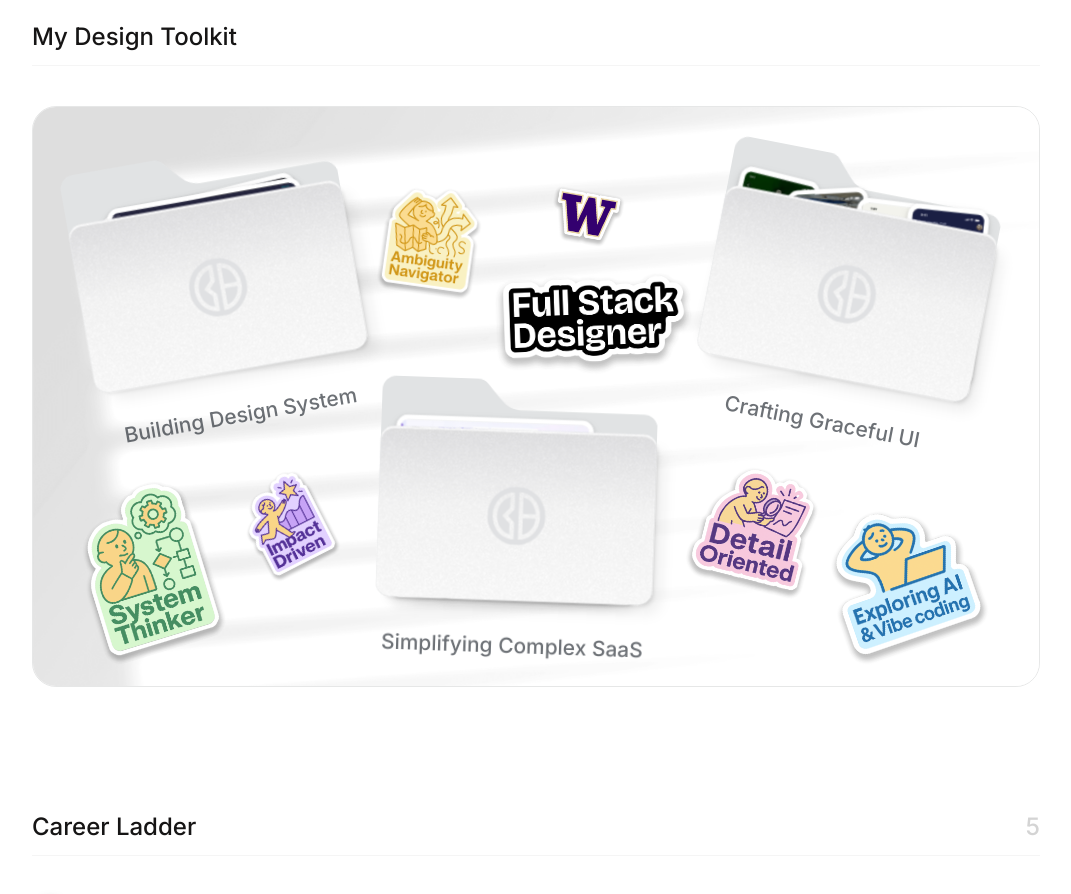
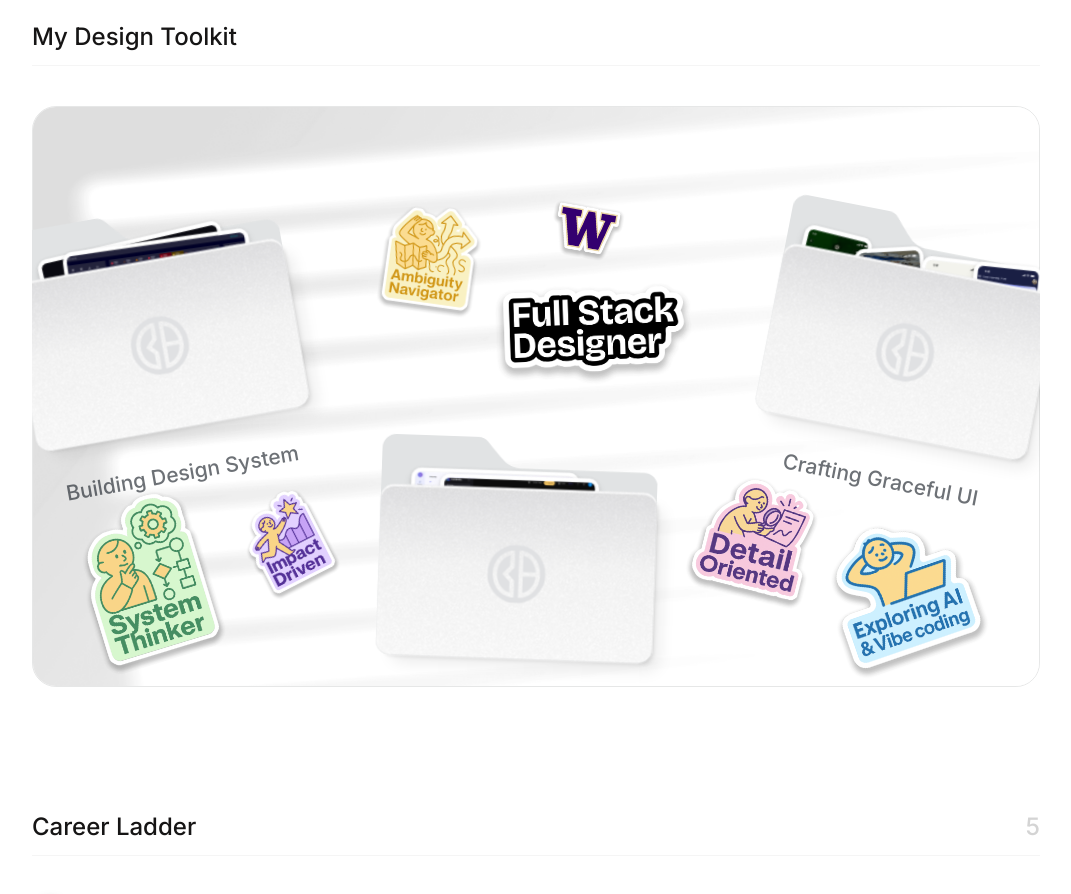
Before and after one commit to de-nsign/portfolio, a Next.js app: page / in a window 1280 px wide. Shown: the part 3320-4214 px from the top of the page, without its empty margins (104-1175 px from the left). Built offline with nearby package versions, Linux system fonts and the light colour scheme; a web font is replaced by a local one.

Commit message:
Toolkit: rise-then-fan folder open per video spec, continuous scroll-linked bob
Co-Authored-By: Claude Fable 5 <noreply@anthropic.com>

```diff
--- a/src/components/site/Toolkit.tsx
+++ b/src/components/site/Toolkit.tsx
@@ -1,7 +1,14 @@
 "use client";
 
 import { memo, useEffect, useLayoutEffect, useRef, useState } from "react";
-import { motion, useInView, useReducedMotion } from "motion/react";
+import {
+  motion,
+  useReducedMotion,
+  useScroll,
+  useSpring,
+  useTransform,
+  type MotionValue,
+} from "motion/react";
 import SectionHeader from "./SectionHeader";
 
 // useLayoutEffect warns during SSR; fall back to useEffect on the server.
@@ -10,12 +17,15 @@ const useIsoLayoutEffect = typeof window !== "undefined" ? useLayoutEffect : use
 /* ──────────────────────────────────────────────────────────
    "My Design Toolkit" — 1:1 rebuild of the reference Framer
    block. A board (bg image) holds three tilted "folders" that
-   open on hover — a 3D front flap hinges down and the project
-   screenshots fan out — plus seven draggable sticker badges
-   that spring back to their slot.
+   open on hover — the 3D front flap hinges down while the
+   screenshots RISE out of the pocket and FAN outward on an
+   arc — plus seven draggable sticker badges that spring back
+   to their slot. Folder/sticker positions ride scroll
+   progress continuously (spring-chased), like the original.
 
-   Structure, geometry, springs and drag props were extracted
-   from the production Framer bundle (see .context/toolkit).
+   Geometry, springs and drag props were extracted from the
+   production Framer bundle and a frame-accurate video capture
+   of the original (see .context/toolkit + keyframes).
 
    NOTE: every screenshot and sticker image in /public/toolkit
    is the REFERENCE AUTHOR'S OWN artwork, used here purely as a
@@ -27,18 +37,28 @@ const A = "/toolkit/";
 const BOARD_W = 868;
 const BOARD_H = 500;
 
-// The one default Framer variant spring — flap, screenshots and chip all ride it.
-const SPRING = { type: "spring", stiffness: 500, damping: 50, restDelta: 1 } as const;
-// Entrance springs (~5% overshoot — matches the measured y 25 → −4 → 0 flight).
-// The entrance re-triggers on EVERY viewport enter and resets on leave.
-const ENTER_SPRING = { type: "spring", stiffness: 120, damping: 22, mass: 1 } as const;
-const STICKER_ENTER_SPRING = { type: "spring", stiffness: 150, damping: 24, mass: 1 } as const;
-// Per-sticker out-pose y offsets + entrance delays (cycled by index) so the
-// up-down motion is visible while scrolling.
-const STICKER_OUT_Y = [25, 40, 56] as const;
-const STICKER_DELAY = [0, 0.06, 0.12] as const;
+/* Folder-open motion, measured from the video (≈430–460ms total, no bounce):
+   the screens first rise STRAIGHT UP out of the pocket, then swing outward and
+   rotate into the fan. Achieved with per-property springs — y + scale ride the
+   fast spring (with the flap and chip), x + rotate ride a slower one, so every
+   shot traces an arc. Per-shot stagger 40ms, rear shot first. */
+const SPRING_FAST = { type: "spring", stiffness: 500, damping: 40 } as const;
+const SPRING_SLOW = { type: "spring", stiffness: 200, damping: 26 } as const;
+const shotTransition = (i: number) => ({
+  y: { ...SPRING_FAST, delay: i * 0.04 },
+  scale: { ...SPRING_FAST, delay: i * 0.04 },
+  x: { ...SPRING_SLOW, delay: i * 0.04 },
+  rotate: { ...SPRING_SLOW, delay: i * 0.04 },
+});
 
-// Folder reference box (the back panel), against which every layer % resolves.
+// Scroll-progress spring — every scroll tick nudges the target; children chase
+// it with slight lag + overshoot, so folders and stickers visibly bob while
+// scrolling (and get pulled back down when scrolling back up).
+const SCROLL_SPRING = { stiffness: 120, damping: 22 } as const;
+// Sticker out-pose y offsets, cycled by index.
+const STICKER_OUT_Y = [40, 56, 72] as const;
+
+// Folder reference box (the back panel), against which every layer resolves.
 const FW = 238;
 const FH = 190;
 
@@ -60,30 +80,33 @@ const FLAP_SHADOW_NONE =
 const MONOGRAM_PATH =
   "M 50 25 C 50 38.807 38.807 50 25 50 C 11.193 50 0 38.807 0 25 C 0 11.193 11.193 0 25 0 C 38.807 0 50 11.193 50 25 Z M 23.148 4.63 C 12.048 5.125 4.63 14.056 4.63 25 C 4.63 35.944 12.048 44.875 23.148 45.37 L 23.148 30.562 L 17.925 25 L 23.148 19.438 Z M 19.444 41.035 C 12.719 39.063 8.333 32.817 8.333 25 C 8.333 17.183 12.719 10.936 19.444 8.964 L 19.444 17.971 L 12.844 25 L 19.444 32.028 Z M 26.852 4.63 L 26.852 45.37 C 37.846 45.37 45.37 36.25 45.37 25 C 45.37 13.75 37.846 4.63 26.852 4.63 Z M 41.587 26.852 C 40.959 34.13 36.634 39.613 30.556 41.198 L 30.556 26.852 Z M 30.556 8.801 C 36.634 10.386 40.959 15.87 41.587 23.148 L 30.556 23.148 Z";
 
-type Pose = { l: number; t: number; w: number; h: number; rot: number };
-type Shot = { img: string; closed: Pose; open: Pose };
+/* A shot's layout box IS its OPEN pose (folder-local px, keyframes 04/05/06).
+   The closed pose is a transform: translate (dx,dy) back into the pocket,
+   closed rotation, scale 0.85 — only the top 15–25px peeks above the flap
+   (flap covers y 43..190). Because y rides the fast spring and x the slow one,
+   opening rises straight up first, then swings outward into the fan. */
+type Shot = {
+  img: string;
+  box: { l: number; t: number; w: number; h: number };
+  openRot: number;
+  closed: { dx: number; dy: number; rot: number };
+};
 type FolderCfg = {
   key: string;
   label: string;
-  // container placement in 868×500 design space (top-left, pre-rotation).
-  // Solved from the live-DOM rotated bboxes in LIVE-GEOMETRY.md: unrotated
-  // column = 238 × 245 (190 folder + 26 gap + ~29 caption), bbox center =
-  // column center, left/top = center − half-size.
+  // column placement in 868×500 design space (solved from live-DOM bboxes)
   left: number;
   top: number;
   rot: number;
-  // entrance slide-in offset (design px)
+  // scroll out-pose offset (design px)
   from: { x: number; y: number };
   shots: Shot[];
 };
 
-/* Per-folder screenshot poses. Opening combines the FLAP's 3D reveal (at
-   rotateX −65° its projected height collapses 147 → ~60px) with the shots
-   rising up out of the folder. Closed poses (and Simplifying's measured open
-   poses) were converted from live-measured rotated AABBs into unrotated local
-   left/top/w/h + local rotate (round-trip verified to <0.2px); Building's and
-   Crafting's open poses are the closed poses translated up 45–80px with a few
-   degrees of extra outward tilt. */
+/* Open poses matched to the video keyframes: Building's two big screens end
+   HIGH above the folder overlapping its top-left; Crafting fans four phones
+   up-right; SaaS clusters its screens above symmetrically. Shots are listed
+   rear-first (DOM order = paint order; all sit behind the flap, z 1 < 2). */
 const FOLDERS: FolderCfg[] = [
   {
     key: "building",
@@ -93,18 +116,17 @@ const FOLDERS: FolderCfg[] = [
     rot: -10,
     from: { x: -200, y: 200 },
     shots: [
-      // Two large near-fully overlapping shots. On open they rise out of the
-      // folder (outer/back one higher) with a little extra outward tilt;
-      // bottoms stay behind the flap.
       {
         img: "QREInI4cFG7Sxb83aS477kJvL0.png",
-        closed: { l: 33.2, t: 35.2, w: 169.9, h: 120.5, rot: -4 },
-        open: { l: 33.2, t: -29.8, w: 169.9, h: 120.5, rot: -9 },
+        box: { l: -62, t: -40, w: 190, h: 134 },
+        openRot: -14,
+        closed: { dx: 77, dy: 53, rot: -3 },
       },
       {
         img: "sUlcdg0ICNhA0HbsHln4wgEvfA.png",
-        closed: { l: 34.5, t: 34.5, w: 169.7, h: 120.4, rot: 0 },
-        open: { l: 34.5, t: -10.5, w: 169.7, h: 120.4, rot: 4 },
+        box: { l: 10, t: -98, w: 190, h: 134 },
+        openRot: -4,
+        closed: { dx: 23, dy: 115, rot: 2 },
       },
     ],
   },
@@ -115,14 +137,31 @@ const FOLDERS: FolderCfg[] = [
     top: 45,
     rot: 11,
     from: { x: 200, y: 200 },
-    // Four phone shots (slots B, A, C, D left→right). On open they rise out of
-    // the folder — outer slots higher (75–78px) than inner (55px) — with extra
-    // outward tilt (left negative, right positive). Bottoms stay behind the flap.
     shots: [
-      { img: "kI71JQxzBsVksptyfXRpek7BM.png", closed: { l: 6.1, t: 25.7, w: 70.2, h: 152.6, rot: 3 }, open: { l: 6.1, t: -49.3, w: 70.2, h: 152.6, rot: -3 } },
-      { img: "uBVmdxzllQCI9M7Ce5A9MJJI.png", closed: { l: 68.3, t: 29.4, w: 70.2, h: 151.5, rot: -14 }, open: { l: 68.3, t: -25.6, w: 70.2, h: 151.5, rot: -17 } },
-      { img: "YJ7qr86GzNLZJKBgqvXXysLCw8U.png", closed: { l: 117.6, t: 30, w: 69.9, h: 152.6, rot: -4 }, open: { l: 117.6, t: -25, w: 69.9, h: 152.6, rot: -1 } },
-      { img: "V1jZaKJbabaL9m4KLEB5Ps0XjEU.png", closed: { l: 163.2, t: 25.8, w: 69.5, h: 151.6, rot: -5 }, open: { l: 163.2, t: -52.2, w: 69.5, h: 151.6, rot: 1 } },
+      {
+        img: "kI71JQxzBsVksptyfXRpek7BM.png",
+        box: { l: -5, t: -40, w: 70.2, h: 152.6 },
+        openRot: -16,
+        closed: { dx: 11.1, dy: 54, rot: 3 },
+      },
+      {
+        img: "uBVmdxzllQCI9M7Ce5A9MJJI.png",
+        box: { l: 55, t: -58, w: 70.2, h: 151.5 },
+        openRot: -6,
+        closed: { dx: 13.3, dy: 76, rot: -14 },
+      },
+      {
+        img: "YJ7qr86GzNLZJKBgqvXXysLCw8U.png",
+        box: { l: 115, t: -58, w: 69.9, h: 152.6 },
+        openRot: 4,
+        closed: { dx: 2.6, dy: 76, rot: -4 },
+      },
+      {
+        img: "V1jZaKJbabaL9m4KLEB5Ps0XjEU.png",
+        box: { l: 175, t: -40, w: 69.5, h: 151.6 },
+        openRot: 12,
+        closed: { dx: -11.8, dy: 54, rot: -5 },
+      },
     ],
   },
   {
@@ -132,17 +171,35 @@ const FOLDERS: FolderCfg[] = [
     top: 236,
     rot: 2,
     from: { x: 0, y: 200 },
-    // All four shots MOVE between closed and open.
     shots: [
-      // side tile — fully hidden when closed; on open it rises to peek out on
-      // the left. First in DOM order → lowest z of the four shots.
-      { img: "vA5Wzc8wqRZz4as95giX6sE7E.png", closed: { l: 12, t: 48, w: 54, h: 142, rot: 0 }, open: { l: -15, t: 36, w: 54, h: 142, rot: -6 } },
-      // "Image 1" — fully behind the flap when closed, rises top-right
-      { img: "UKowGBCHvLU7S6yCgNhQrem07Rw.png", closed: { l: 55, t: 80, w: 170, h: 110, rot: 0 }, open: { l: 97.7, t: -46.4, w: 199.8, h: 111.1, rot: 14.4 } },
-      // "Image 2" — top peeks above the flap when closed
-      { img: "XDZzxvEmC9OlBD1Vz8zslZiFb5Q.png", closed: { l: 13, t: 33, w: 170, h: 120, rot: 0 }, open: { l: 33.9, t: 39.7, w: 170.3, h: 109.5, rot: 2.3 } },
-      // "Image 3" — fully behind the flap when closed, rises top-left
-      { img: "10pCEtT0QjBALkwmpZdeGGupSk.jpg", closed: { l: 28, t: 78, w: 182, h: 110, rot: 0 }, open: { l: -49.1, t: -19.6, w: 161, h: 80.2, rot: -16.5 } },
+      // side tile — lowest z; peeks out on the left when open
+      {
+        img: "vA5Wzc8wqRZz4as95giX6sE7E.png",
+        box: { l: -15, t: 36, w: 54, h: 142 },
+        openRot: -6,
+        closed: { dx: 27, dy: 12, rot: 0 },
+      },
+      // wide shot rising top-right
+      {
+        img: "UKowGBCHvLU7S6yCgNhQrem07Rw.png",
+        box: { l: 97.7, t: -46.4, w: 199.8, h: 111.1 },
+        openRot: 14.4,
+        closed: { dx: -57.6, dy: 112, rot: 0 },
+      },
+      // center shot — its top peeks above the flap when closed
+      {
+        img: "XDZzxvEmC9OlBD1Vz8zslZiFb5Q.png",
+        box: { l: 33.9, t: 39.7, w: 170.3, h: 109.5 },
+        openRot: 2.3,
+        closed: { dx: -21.1, dy: -20, rot: 0 },
+      },
+      // shot rising top-left — also peeks slightly when closed
+      {
+        img: "10pCEtT0QjBALkwmpZdeGGupSk.jpg",
+        box: { l: -49.1, t: -19.6, w: 161, h: 80.2 },
+        openRot: -16.5,
+        closed: { dx: 87.6, dy: 46.6, rot: 0 },
+      },
     ],
   },
 ];
@@ -150,8 +207,7 @@ const FOLDERS: FolderCfg[] = [
 /* Sticker placement solved from the live-DOM rotated bboxes (LIVE-GEOMETRY.md):
    height = w × imgH/imgW from the real image files, then left/top = bbox center
    − half of unrotated size. Each rotatedAABB(w,h,rot) reproduces the measured
-   bbox to <1px (widths for wvOSVzl/iZjp2e9/11uTSPEy/Qr0aNvX were solved from
-   the bboxes too — the CSS-table widths did not match the live render). */
+   bbox to <1px. */
 type StickerCfg = { img: string; left: number; top: number; w: number; rot: number };
 const STICKERS: StickerCfg[] = [
   { img: "Hc4JLMsg7E5n5Unk9Lu6LIF9UM.png", left: 399, top: 137, w: 171, rot: -2 },
@@ -164,9 +220,21 @@ const STICKERS: StickerCfg[] = [
 ];
 
 /* ── Folder ─────────────────────────────────────────────── */
-const Folder = memo(function Folder({ cfg, entered }: { cfg: FolderCfg; entered: boolean }) {
+const Folder = memo(function Folder({
+  cfg,
+  progress,
+}: {
+  cfg: FolderCfg;
+  progress: MotionValue<number>;
+}) {
   const [open, setOpen] = useState(false);
+  const reduce = useReducedMotion();
   const state = open ? "open" : "closed";
+
+  // Continuous scroll-linked slide-in (spring-chased progress).
+  const x = useTransform(progress, [0, 1], [cfg.from.x, 0]);
+  const y = useTransform(progress, [0, 1], [cfg.from.y, 0]);
+  const opacity = useTransform(progress, [0, 0.4], [0.001, 1]);
 
   return (
     <motion.div
@@ -177,10 +245,9 @@ const Folder = memo(function Folder({ cfg, entered }: { cfg: FolderCfg; entered:
         width: FW,
         rotate: cfg.rot,
         pointerEvents: "auto",
+        // prefers-reduced-motion: pin the scroll-driven transforms to rest
+        ...(reduce ? {} : { x, y, opacity }),
       }}
-      initial={{ x: cfg.from.x, y: cfg.from.y, opacity: 0.001 }}
-      animate={entered ? { x: 0, y: 0, opacity: 1 } : { x: cfg.from.x, y: cfg.from.y, opacity: 0.001 }}
-      transition={ENTER_SPRING}
     >
       <div
         className="flex flex-col items-center"
@@ -188,7 +255,7 @@ const Folder = memo(function Folder({ cfg, entered }: { cfg: FolderCfg; entered:
         onMouseEnter={() => setOpen(true)}
         onMouseLeave={() => setOpen(false)}
       >
-        {/* folder art — back panel + fanning screenshots + 3D flap */}
+        {/* folder art — back silhouette + rising screenshots + 3D flap */}
         <div
           className="relative"
           style={{
@@ -211,13 +278,18 @@ const Folder = memo(function Folder({ cfg, entered }: { cfg: FolderCfg; entered:
             className="pointer-events-none absolute inset-0 block h-full w-full"
           />
 
-          {/* screenshots — white-framed prints, revealed (and for SaaS, risen)
-              when the flap opens. Above the folder back, behind the flap. */}
+          {/* screenshots — laid out at their OPEN pose; the closed variant
+              translates them down into the pocket at scale 0.85. y/scale ride
+              the fast spring, x/rotate the slow one → rise, then fan. */}
           {cfg.shots.map((s, i) => (
             <motion.div
               key={cfg.key + i}
               className="absolute overflow-hidden rounded-[10px]"
               style={{
+                left: s.box.l,
+                top: s.box.t,
+                width: s.box.w,
+                height: s.box.h,
                 zIndex: 1,
                 border: "4px solid #fff",
                 boxShadow: "0 1px 3px rgba(90,90,90,0.3), 0 4px 10px rgba(0,0,0,0.10)",
@@ -225,10 +297,10 @@ const Folder = memo(function Folder({ cfg, entered }: { cfg: FolderCfg; entered:
               initial={false}
               animate={state}
               variants={{
-                closed: { left: s.closed.l, top: s.closed.t, width: s.closed.w, height: s.closed.h, rotate: s.closed.rot },
-                open: { left: s.open.l, top: s.open.t, width: s.open.w, height: s.open.h, rotate: s.open.rot },
+                closed: { x: s.closed.dx, y: s.closed.dy, rotate: s.closed.rot, scale: 0.85 },
+                open: { x: 0, y: 0, rotate: s.openRot, scale: 1 },
               }}
-              transition={SPRING}
+              transition={shotTransition(i)}
             >
               {/* eslint-disable-next-line @next/next/no-img-element */}
               <img
@@ -263,7 +335,7 @@ const Folder = memo(function Folder({ cfg, entered }: { cfg: FolderCfg; entered:
               closed: { rotateX: 0, boxShadow: FLAP_SHADOW },
               open: { rotateX: -65, boxShadow: FLAP_SHADOW_NONE },
             }}
-            transition={SPRING}
+            transition={SPRING_FAST}
           >
             {/* light streak that sweeps across the flap on open */}
             <motion.div
@@ -281,7 +353,7 @@ const Folder = memo(function Folder({ cfg, entered }: { cfg: FolderCfg; entered:
               initial={false}
               animate={state}
               variants={{ closed: { x: -73 }, open: { x: 258 } }}
-              transition={SPRING}
+              transition={SPRING_FAST}
             />
             {/* grain / noise overlay */}
             <div
@@ -315,7 +387,7 @@ const Folder = memo(function Folder({ cfg, entered }: { cfg: FolderCfg; entered:
             closed: { backgroundColor: "rgba(0,128,255,0)", color: "rgba(12,19,27,0.6)" },
             open: { backgroundColor: "rgba(0,128,255,1)", color: "rgba(255,255,255,1)" },
           }}
-          transition={SPRING}
+          transition={SPRING_FAST}
         >
           {cfg.label}
         </motion.div>
@@ -329,18 +401,20 @@ const Sticker = memo(function Sticker({
   cfg,
   index,
   scale,
-  entered,
+  progress,
 }: {
   cfg: StickerCfg;
   index: number;
   scale: number;
-  entered: boolean;
+  progress: MotionValue<number>;
 }) {
   const reduce = useReducedMotion();
+  // Scroll-linked bob lives on a WRAPPER — motion drag and scroll-bound
+  // transforms must not share one element.
   const outY = STICKER_OUT_Y[index % STICKER_OUT_Y.length];
-  const delay = STICKER_DELAY[index % STICKER_DELAY.length];
-  // Positioned in an UNSCALED overlay (so Framer Motion's drag maps 1:1 to the
-  // cursor); design-space coords are pre-multiplied by the board scale here.
+  const y = useTransform(progress, [0, 1], [outY, 0]);
+  const opacity = useTransform(progress, [0, 0.35], [0.001, 1]);
+
   return (
     <motion.div
       style={{
@@ -349,12 +423,12 @@ const Sticker = memo(function Sticker({
         top: cfg.top * scale,
         width: cfg.w * scale,
         pointerEvents: "auto",
-        rotate: cfg.rot,
-        cursor: "grab",
+        ...(reduce ? {} : { y, opacity }),
       }}
-      initial={{ opacity: 0.001, y: outY }}
-      animate={entered ? { opacity: 1, y: 0 } : { opacity: 0.001, y: outY }}
-      transition={{ ...STICKER_ENTER_SPRING, delay }}
+    >
+      {/* draggable layer — pointer maps 1:1 (this overlay is unscaled) */}
+      <motion.div
+        style={{ rotate: cfg.rot, cursor: "grab" }}
         drag={!reduce}
         dragMomentum={false}
         dragSnapToOrigin
@@ -370,6 +444,7 @@ const Sticker = memo(function Sticker({
           className="pointer-events-none block w-full select-none [-webkit-touch-callout:none] [-webkit-user-drag:none]"
         />
       </motion.div>
+    </motion.div>
   );
 });
 
@@ -377,10 +452,16 @@ export default function Toolkit() {
   const stageRef = useRef<HTMLDivElement>(null);
   const [scale, setScale] = useState(1);
   const [ready, setReady] = useState(false);
-  // One entrance trigger for the whole board. NOT once: the reference
-  // re-animates every time the section enters the viewport and resets when it
-  // leaves (children spring back to their out poses).
-  const entered = useInView(stageRef, { amount: 0.25 });
+
+  // Continuous scroll binding: progress 0 when the section top hits the
+  // viewport bottom, 1 when the section center reaches the viewport center.
+  // Above 1 everything rests at 0; scrolling back up pulls children back
+  // toward their out poses. Spring-smoothed → slight lag + overshoot.
+  const { scrollYProgress } = useScroll({
+    target: stageRef,
+    offset: ["start end", "center center"],
+  });
+  const progress = useSpring(scrollYProgress, SCROLL_SPRING);
 
   useIsoLayoutEffect(() => {
     const el = stageRef.current;
@@ -428,13 +509,13 @@ export default function Toolkit() {
         <div className="absolute inset-0 overflow-clip rounded-[24px]" style={{ zIndex: 10, pointerEvents: "none" }}>
           {ready &&
             STICKERS.map((s, i) => (
-              <Sticker key={s.img} cfg={s} index={i} scale={scale} entered={entered} />
+              <Sticker key={s.img} cfg={s} index={i} scale={scale} progress={progress} />
             ))}
         </div>
 
         {/* folders — scaled to design space, painted over the stickers. The
-            clipping wrapper matches the board silhouette so pre-entrance
-            offsets never paint outside the board (reference clips too). */}
+            clipping wrapper matches the board silhouette so out-pose offsets
+            never paint outside the board (reference clips too). */}
         <div
           className="absolute inset-0 overflow-clip rounded-[24px]"
           style={{ zIndex: 20, pointerEvents: "none" }}
@@ -451,7 +532,7 @@ export default function Toolkit() {
             }}
           >
             {FOLDERS.map((f) => (
-              <Folder key={f.key} cfg={f} entered={entered} />
+              <Folder key={f.key} cfg={f} progress={progress} />
             ))}
           </div>
         </div>
```
Lines whose indentation alone changed are shown as unchanged.
